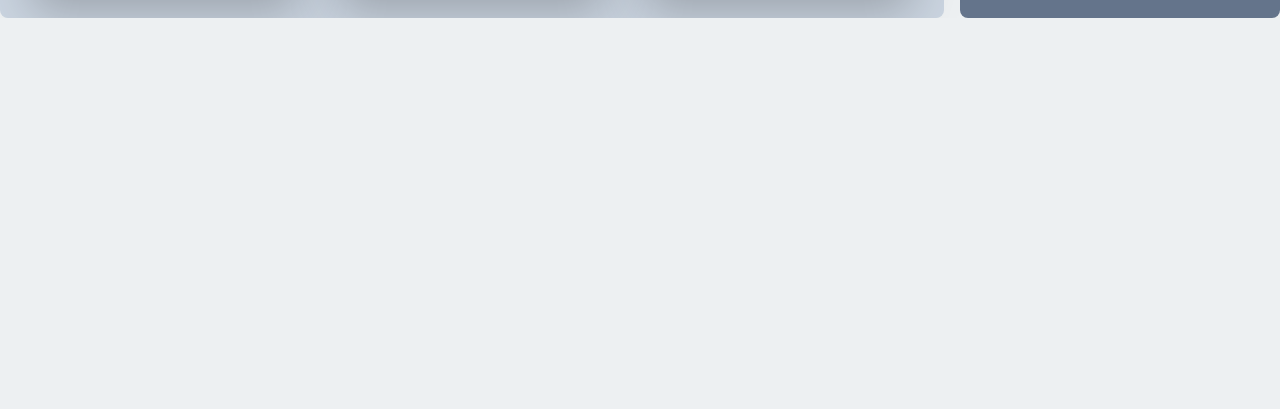
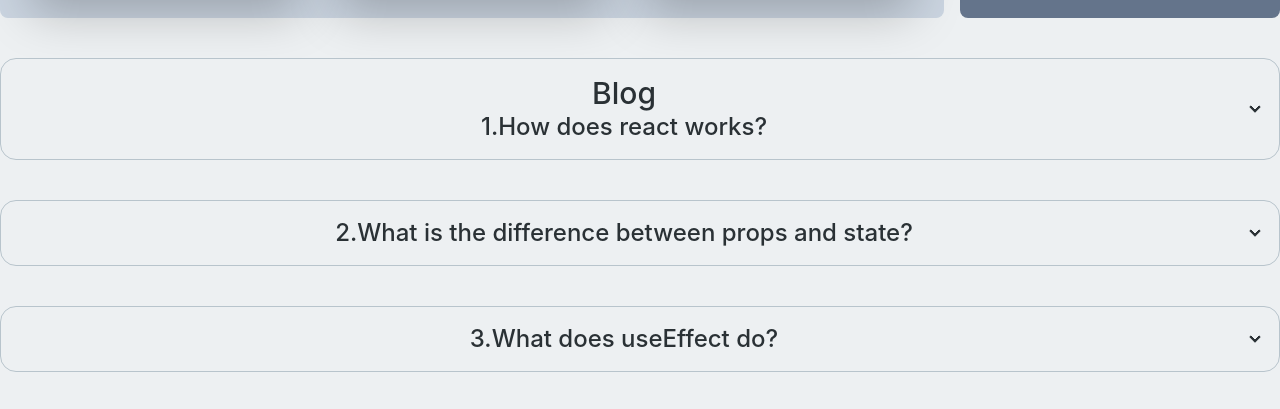
Before and after one commit to Shamimayesmin/fitness-petrol-gym, a React (Create React App) app: page / in a window 1280 px wide. Shown: the part 1530-1939 px from the top of the page. Before the commit the page ends 1548 px from the top, so only its background shows below. Built offline with nearby package versions, Linux system fonts and the light colour scheme.

Commit message:
question added

```diff
--- a/src/App.js
+++ b/src/App.js
@@ -2,6 +2,7 @@ import logo from './logo.svg';
 import './App.css';
 import Navbar from './components/Navbar/Navbar';
 import AllCards from './components/AllCards/AllCards';
+import Blog from './components/Blog/Blog';
 
 function App() {
   return (
@@ -10,6 +11,10 @@ function App() {
       <Navbar></Navbar>
 
       <AllCards></AllCards>
+
+
+    <Blog></Blog>
+
     </div>
   );
 }
--- a/src/components/AllCards/AllCards.js
+++ b/src/components/AllCards/AllCards.js
@@ -1,4 +1,5 @@
 import React, { useEffect, useState } from 'react';
+import Blog from '../Blog/Blog';
 import Sidebar from '../Sidebar/Sidebar';
 import SingleCard from '../SingleCard/SingleCard';
 
@@ -26,6 +27,55 @@ const AllCards = () => {
 
 
 
+    // useEffect(() => {
+    //     // const data = localStorage.getItem('secend')
+    //     // console.log(data)
+    //     const items = localStorage.getItem('secend');
+    //         if (items) {
+    //             setAddBreak(items);
+    //         }
+
+
+    // //  localStorage.setItem('secend', JSON.stringify(addBreak));
+
+    //     // console.log(time)
+
+
+
+
+    //   }, []);
+    // useEffect(() => {
+    //     const items = localStorage.getItem('secend');
+    //         if (items) {
+    //             setAddBreak(items);
+    //         }
+
+
+
+    //  localStorage.setItem('secend', JSON.stringify(addBreak));
+
+    //     // console.log(time)
+
+
+
+
+    //   }, [addBreak]);
+
+
+
+      const addBreakTime = (e) =>{
+
+        const items = localStorage.getItem('secend');
+            if (items) {
+                setAddBreak(items);
+            }
+
+        localStorage.setItem('secend', JSON.stringify(addBreak));
+
+        // console.log(e)
+        setAddBreak(e)
+
+    }
 
     return (
         <div className='container flex flex-wrap  lg:flex-nowrap mt-5  gap-4'>
@@ -62,7 +112,7 @@ const AllCards = () => {
                 <div className='mt-10'>
                     <h2 className='text-white text-2xl font-bold mb-3'>Add A Break </h2>
                     <div className='bg-slate-200 w-80 h-16 text-xl  mx-auto rounded-lg p-2'>
-                        <button onClick={(e)=>setAddBreak("90s")} className='btn btn-primary w-10 mr-5'>90s</button>
+                        <button onClick={()=>addBreakTime("90s")} className='btn btn-primary w-10 mr-5'>90s</button>
                         <button onClick={(e)=>setAddBreak("60s")} className='btn btn-primary w-10 mr-3'>60s</button>
                         <button onClick={(e)=>setAddBreak("49s")} className='btn btn-primary w-10 mr-3'>40s</button>
                         <button onClick={(e)=>setAddBreak("70s")} className='btn btn-primary w-10 mr-3'>70s</button>
@@ -78,7 +128,10 @@ const AllCards = () => {
             </div>
 
 
+
         </div>
+
+
     );
 };
 
--- a/src/components/Blog/Blog.js
+++ b/src/components/Blog/Blog.js
@@ -4,11 +4,45 @@ const Blog = () => {
     return (
         <div>
             <div>
-                <p></p>
+
+                <div tabIndex={0} className="collapse collapse-arrow border border-base-300 bg-base-100 rounded-box mt-10 mb-10">
+                <div className="collapse-title text-3xl font-medium">
+                    Blog
+                    <p className='text-2xl'>1.How does react works?</p>
+                </div>
+                <div className="collapse-content">
+
+                    <h2 className='text-xl'>React uses a declarative paradigm that makes it easier to reason about your application and aims to be both efficient and flexible. It designs simple views for each state in your application, and React will efficiently update and render just the right component when your data changes.</h2>
+                </div>
+
+                </div>
+                <div tabIndex={0} className="collapse collapse-arrow border border-base-300 bg-base-100 rounded-box mt-10 mb-10">
+                <div className="collapse-title text-3xl font-medium">
+                <p className='text-2xl'>2.What is the difference between props and state?</p>
+                </div>
+                <div className="collapse-content">
+
+                    <h2 className='text-xl'>1.props:The Data is passed from one component to another.  1.state:The Data is passed within the component only..</h2>
+                    <p className='text-xl'>2.props:It is Immutable (cannot be modified).  2.state: It is Mutable ( can be modified).</p>
+                    <p className='text-xl'>3.props: Props can be used with state and functional components.
+                        3.state : State can be used only with the state components/class component (Before 16.0).</p>
+                    <p className='text-xl'>4.props : Props are read-only.	4.state : State is both read and write.</p>
+                </div>
+
+                </div>
+                <div tabIndex={0} className="collapse collapse-arrow border border-base-300 bg-base-100 rounded-box mt-10 mb-10">
+                <div className="collapse-title text-3xl font-medium">
+                <p className='text-2xl'>3.What does useEffect do?</p>
+                </div>
+                <div className="collapse-content">
+
+                    <h2 className='text-xl'>By using this Hook, you tell React that your component needs to do something after render. React will remember the function you passed (we’ll refer to it as our “effect”), and call it later after performing the DOM updates. In this effect, we set the document title, but we could also perform data fetching or call some other imperative API.</h2>
+
+                </div>
+
+                </div>
             </div>
-            <div>
 
-            </div>
         </div>
     );
 };
--- a/src/components/Sidebar/Sidebar.js
+++ b/src/components/Sidebar/Sidebar.js
@@ -1,7 +1,12 @@
-import React from 'react';
+import React, { useEffect } from 'react';
 
 const Sidebar = (props) => {
     // console.log(props)
+
+    // const [time, setTime] = ([])
+
+
+
 
     const {count,addBreak} = props
     // console.log(props)
@@ -14,6 +19,9 @@ const Sidebar = (props) => {
     }
 
 
+    // useEffect(() => {
+    //     localStorage.setItem('second', JSON.stringify(time));
+    //   }, [time])
 
     return (
         <div>
@@ -28,7 +36,7 @@ const Sidebar = (props) => {
                 <p>Break time: {addBreak}</p>
 
             </div>
-            <button  className="btn btn-secondary mt-8">Activity Completed</button>
+            <button  className="btn btn-secondary mt-8 mb-8">Activity Completed</button>
 
         </div>
     );
```
